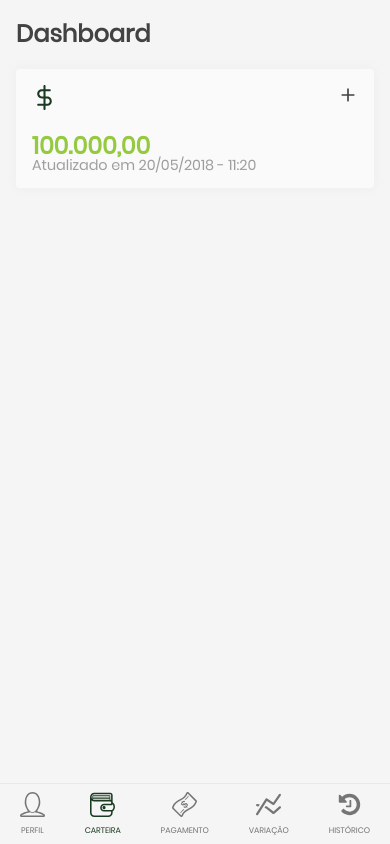
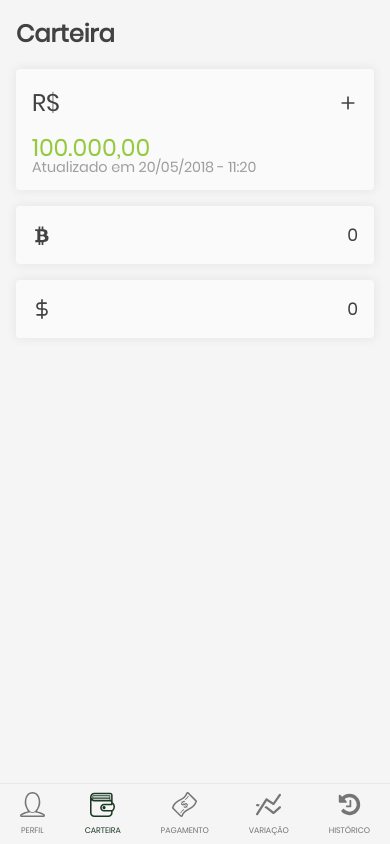
Before and after one commit to victorjordan95/stone-pagamentos, an Angular app: page /home in a window 390 px wide. Built offline with nearby package versions, Linux system fonts and the light colour scheme.

Commit message:
ajustando cards para mobile e desktop

```diff
--- a/src/app/pages/home/home.component.html
+++ b/src/app/pages/home/home.component.html
@@ -1,14 +1,14 @@
-<section class="section container">
+<section class="section container flexrow">
 
     <h1 class="title">
-        Dashboard
+        Carteira
     </h1>
 
     <div class="card">
         <header class="card-header">
-            <svg class="icon icon-dollar-sign">
-                <use xlink:href="#icon-dollar-sign"></use>
-            </svg>
+            <span class="currency">
+                R$
+            </span>
             <svg class="icon icon-plus">
                 <use xlink:href="#icon-plus"></use>
             </svg>
@@ -23,5 +23,20 @@
         </div>
     </div>
 
+    <div class="card inline">
+        <svg class="icon icon-bitcoin">
+            <use xlink:href="#icon-bitcoin"></use>
+        </svg>
+        <span class="card-mountant"> 0 </span>
+    </div>
+
+    <div class="card inline">
+        <svg class="icon icon-dollar-sign">
+            <use xlink:href="#icon-dollar-sign"></use>
+        </svg>
+        <span class="card-mountant"> 0 </span>
+    </div>
+
+
 
 </section>
--- a/src/assets/sass/base/_base.scss
+++ b/src/assets/sass/base/_base.scss
@@ -12,7 +12,7 @@ main {
 .container {
     padding: 16px 16px 0;
     @media (min-width: $screen-desktop-min) {
-        padding: 16px 16px 0 86px;
+        padding: 32px 32px 0 102px;
     }
 }
 
--- a/src/assets/sass/components/_card.scss
+++ b/src/assets/sass/components/_card.scss
@@ -1,24 +1,29 @@
 .card {
     background-color: #FAFAFA;
     border-radius: 4px;
-    box-shadow: 0 0 8px 1px rgba(222, 222, 222, 0.25);
+    box-shadow: 0 0 8px 1px rgba(222, 222, 222, 0.6);
+    margin-bottom: 16px;
     padding: 16px;
+    @media (min-width: $screen-desktop-min) {
+        width: 30%;
+    }
 
     > .card-header {
         display: flex;
         flex-flow: row wrap;
         justify-content: space-between;
-        margin-bottom: 24px;
+        margin-bottom: 16px;
     }
 
-    .icon-dollar-sign {
-        fill: $verde-escuro;
-        height: 25px;
-        width: 25px;
+    .currency {
+        align-self: center;
+        color: $texto;
+        font-size: 1.5em;
     }
 
-    .icon-plus {
-        fill: #424242;
+    .icon {
+        align-self: center;
+        fill: $texto;
         height: 20px;
         width: 20px;
     }
@@ -28,7 +33,6 @@
         > .title {
             color: $verde-principal;
             font-size: 1.5em;
-            font-weight: bold;
             line-height: 1;
         }
 
@@ -41,4 +45,14 @@
     }
 
 
+    &.inline {
+        display: flex;
+        justify-content: space-between;
+
+        .card-mountant {
+            color: $texto;
+            font-size: 1.1em;
+        }
+
+    }
 }
--- a/src/assets/sass/objects/_section.scss
+++ b/src/assets/sass/objects/_section.scss
@@ -3,6 +3,7 @@
     > .title {
         font-size: 1.5em;
         margin: 0 0 18px;
+        width: 100%;
     }
 
 }
--- a/src/assets/sass/settings/_colors.scss
+++ b/src/assets/sass/settings/_colors.scss
@@ -4,3 +4,5 @@ $verde-claro: #d7eace;
 
 $cinza-escuro: #616161;
 $cinza-claro: #9E9E9E;
+
+$texto: #424242;
--- a/src/assets/sass/trumps/_trumps.scss
+++ b/src/assets/sass/trumps/_trumps.scss
@@ -0,0 +1,7 @@
+.flexrow{
+    @media (min-width: $screen-desktop-min) {
+        display: flex;
+        flex-flow: row wrap;
+        justify-content: space-between;
+    }
+}
--- a/src/index.html
+++ b/src/index.html
@@ -50,6 +50,10 @@
                 <title>plus</title>
                 <path d="M19 11h-6v-6c0-0.6-0.4-1-1-1s-1 0.4-1 1v6h-6c-0.6 0-1 0.4-1 1s0.4 1 1 1h6v6c0 0.6 0.4 1 1 1s1-0.4 1-1v-6h6c0.6 0 1-0.4 1-1s-0.4-1-1-1z"></path>
             </symbol>
+            <symbol id="icon-bitcoin" viewBox="0 0 21 28">
+                <title>bitcoin</title>
+                <path d="M18.234 10c0.203 2.078-0.672 3.328-2.047 4.031 2.281 0.547 3.719 1.906 3.437 4.953-0.359 3.797-3.172 4.813-7.203 5.031v3.984h-2.406v-3.922c-0.609 0-1.25 0-1.906-0.016v3.938h-2.406v-3.984c-0.562 0-1.125-0.016-1.703-0.016h-3.125l0.484-2.859c1.766 0.031 1.734 0 1.734 0 0.672 0 0.859-0.484 0.906-0.797v-6.281h0.25c-0.094-0.016-0.187-0.016-0.25-0.016v-4.484c-0.094-0.5-0.406-1.062-1.391-1.062 0 0 0.031-0.031-1.734 0v-2.562l3.313 0.016c0.484 0 1 0 1.516-0.016v-3.938h2.406v3.859c0.641-0.016 1.281-0.031 1.906-0.031v-3.828h2.406v3.938c3.094 0.266 5.547 1.219 5.812 4.062zM14.875 18.516c0-3.094-5.094-2.641-6.719-2.641v5.281c1.625 0 6.719 0.344 6.719-2.641zM13.766 11.078c0-2.828-4.25-2.406-5.609-2.406v4.797c1.359 0 5.609 0.313 5.609-2.391z"></path>
+            </symbol>
         </defs>
     </svg>
     <app-root></app-root>
```
